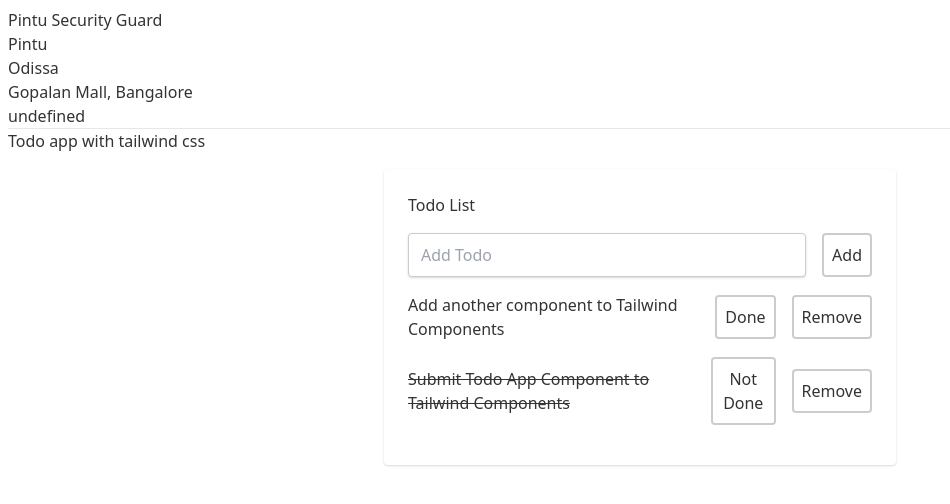
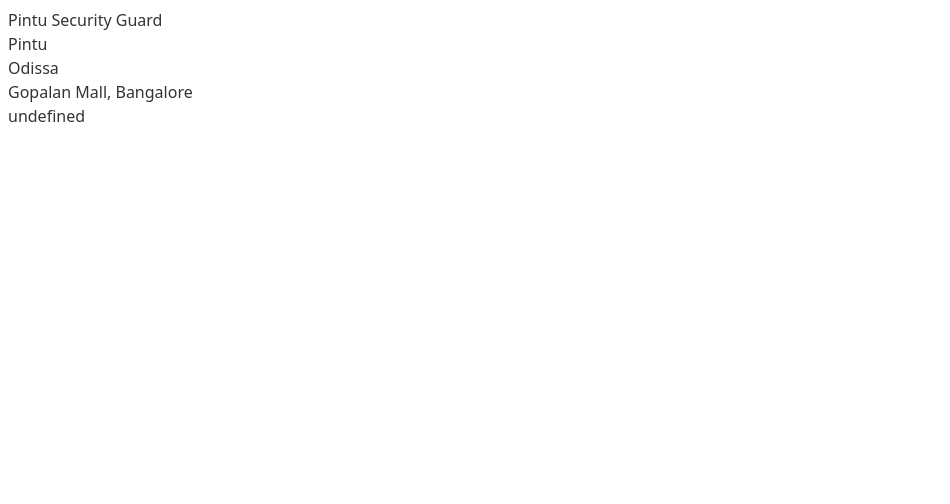
Before and after one commit to ikbhal/security_guard, a Svelte app: page / in a window 1280 px wide. Shown: the top 504 px of the page, without its empty margins (0-950 px from the left). Built offline with nearby package versions, Linux system fonts and the light colour scheme.

Commit message:
trying add security guard form

```diff
--- a/public/index.css
+++ b/public/index.css
@@ -531,44 +531,8 @@ video {
   border-color: rgba(229, 231, 235, var(--tw-border-opacity));
 }
 
-.m-4 {
-  margin: 1rem;
-}
-
-.mt-4 {
-  margin-top: 1rem;
-}
-
-.mr-2 {
-  margin-right: 0.5rem;
-}
-
-.mr-4 {
-  margin-right: 1rem;
-}
-
-.mb-4 {
-  margin-bottom: 1rem;
-}
-
-.ml-2 {
-  margin-left: 0.5rem;
-}
-
-.ml-4 {
-  margin-left: 1rem;
-}
-
-.flex {
-  display: flex;
-}
-
 .table {
   display: table;
-}
-
-.w-full {
-  width: 100%;
 }
 
 @-webkit-keyframes spin {
@@ -637,75 +601,8 @@ video {
   }
 }
 
-.appearance-none {
-  -webkit-appearance: none;
-     -moz-appearance: none;
-          appearance: none;
-}
-
-.items-center {
-  align-items: center;
-}
-
-.justify-center {
-  justify-content: center;
-}
-
-.rounded {
-  border-radius: 0.25rem;
-}
-
-.border-2 {
-  border-width: 2px;
-}
-
-.border {
-  border-width: 1px;
-}
-
-.bg-white {
-  --tw-bg-opacity: 1;
-  background-color: rgba(255, 255, 255, var(--tw-bg-opacity));
-}
-
-.p-2 {
-  padding: 0.5rem;
-}
-
-.p-6 {
-  padding: 1.5rem;
-}
-
-.px-3 {
-  padding-left: 0.75rem;
-  padding-right: 0.75rem;
-}
-
-.py-2 {
-  padding-top: 0.5rem;
-  padding-bottom: 0.5rem;
-}
-
-.font-sans {
-  font-family: ui-sans-serif, system-ui, -apple-system, BlinkMacSystemFont, "Segoe UI", Roboto, "Helvetica Neue", Arial, "Noto Sans", sans-serif, "Apple Color Emoji", "Segoe UI Emoji", "Segoe UI Symbol", "Noto Color Emoji";
-}
-
-.hover\:text-white:hover {
-  --tw-text-opacity: 1;
-  color: rgba(255, 255, 255, var(--tw-text-opacity));
-}
-
-.line-through {
-  text-decoration: line-through;
-}
-
 *, ::before, ::after {
   --tw-shadow: 0 0 #0000;
-}
-
-.shadow {
-  --tw-shadow: 0 1px 3px 0 rgba(0, 0, 0, 0.1), 0 1px 2px 0 rgba(0, 0, 0, 0.06);
-  box-shadow: var(--tw-ring-offset-shadow, 0 0 #0000), var(--tw-ring-shadow, 0 0 #0000), var(--tw-shadow);
 }
 
 *, ::before, ::after {
@@ -724,13 +621,6 @@ video {
 }
 
 @media (min-width: 1024px) {
-  .lg\:w-3\/4 {
-    width: 75%;
-  }
-
-  .lg\:max-w-lg {
-    max-width: 32rem;
-  }
 }
 
 @media (min-width: 1280px) {
--- a/src/App.svelte
+++ b/src/App.svelte
@@ -27,11 +27,10 @@ var sg = new SecurityGuard("Pintu", "Odissa", "9th class", "Gopalan Mall, Bangal
 </script>
 
 <main>
-	<!-- tail wind css cdn -->
-	<!-- <link rel="stylesheet" href="https://cdnjs.cloudflare.com/ajax/libs/tailwindcss/2.2.19/tailwind.min.css" integrity="sha512-wnea99uKIC3TJF7v4eKk4Y+lMz2Mklv18+r4na2Gn1abDRPPOeef95xTzdwGD9e6zXJBteMIhZ1+68QC5byJZw==" crossorigin="anonymous" referrerpolicy="no-referrer" /> -->
-
 
 	<!-- trying https://blog.logrocket.com/how-to-use-tailwind-css-with-svelte/ -->
+
+	<!-- <add form to add security guard  -->
 
 	<h1>Pintu Security Guard</h1>
 
@@ -42,31 +41,6 @@ var sg = new SecurityGuard("Pintu", "Odissa", "9th class", "Gopalan Mall, Bangal
 		<div class="working_at">{sg.workingAt}</div>
 	</div>
 
-	<hr/>
-	<h3>Todo app with tailwind css</h3>
-	<div class="h-100 w-full flex items-center justify-center bg-teal-lightest font-sans">
-	<div class="bg-white rounded shadow p-6 m-4 w-full lg:w-3/4 lg:max-w-lg">
-        <div class="mb-4">
-            <h1 class="text-grey-darkest">Todo List</h1>
-            <div class="flex mt-4">
-                <input class="shadow appearance-none border rounded w-full py-2 px-3 mr-4 text-grey-darker" placeholder="Add Todo">
-                <button class="flex-no-shrink p-2 border-2 rounded text-teal border-teal hover:text-white hover:bg-teal">Add</button>
-            </div>
-        </div>
-        <div>
-            <div class="flex mb-4 items-center">
-                <p class="w-full text-grey-darkest">Add another component to Tailwind Components</p>
-                <button class="flex-no-shrink p-2 ml-4 mr-2 border-2 rounded hover:text-white text-green border-green hover:bg-green">Done</button>
-                <button class="flex-no-shrink p-2 ml-2 border-2 rounded text-red border-red hover:text-white hover:bg-red">Remove</button>
-            </div>
-          	<div class="flex mb-4 items-center">
-                <p class="w-full line-through text-green">Submit Todo App Component to Tailwind Components</p>
-                <button class="flex-no-shrink p-2 ml-4 mr-2 border-2 rounded hover:text-white text-grey border-grey hover:bg-grey">Not Done</button>
-                <button class="flex-no-shrink p-2 ml-2 border-2 rounded text-red border-red hover:text-white hover:bg-red">Remove</button>
-            </div>
-        </div>
-    </div>
-</div>
 </main>
 
 <style>
```
